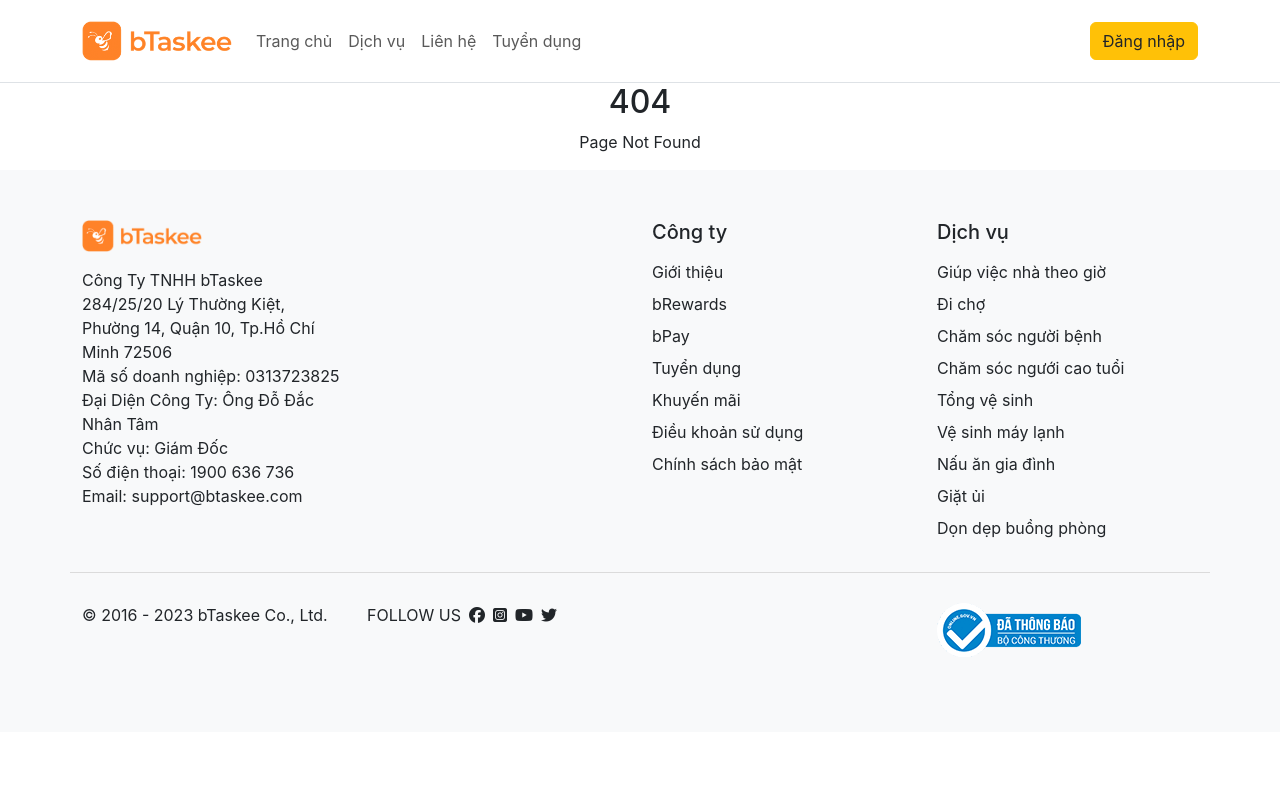
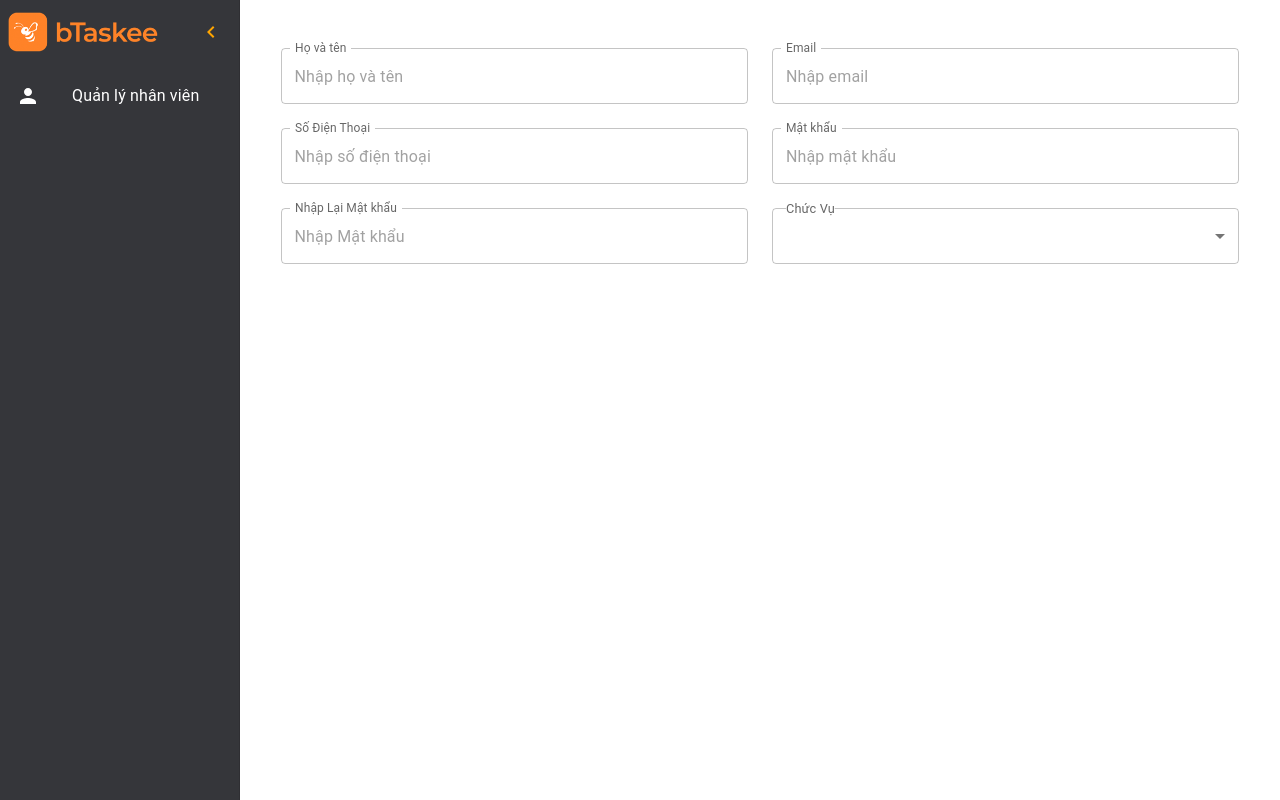
Before and after one commit to Website-cung-cap-dich-vu-giup-viec-nha/FE-GiupViecNha, a React (Create React App) app: page /admin/users in a window 1280 px wide. Built offline with nearby package versions, Linux system fonts and the light colour scheme.

Commit message:
Thiết kế giao diện cho admin

```diff
--- a/package.json
+++ b/package.json
@@ -5,6 +5,7 @@
   "dependencies": {
     "@emotion/react": "^11.11.4",
     "@emotion/styled": "^11.11.5",
+    "@mui/icons-material": "^5.15.18",
     "@mui/material": "^5.15.18",
     "@testing-library/jest-dom": "^5.17.0",
     "@testing-library/react": "^13.4.0",
--- a/src/App.js
+++ b/src/App.js
@@ -2,9 +2,8 @@
 import Cookies from "js-cookie";
 import CircularProgress from "@mui/material/CircularProgress";
 import "./App.css";
-import Header from "./components/Header";
 import DangNhapView from "./pages/DangNhapView";
-import Footer from "./components/Footer";
+import Users from "./pages/admin/users";
 import TrangChuView from "./pages/TrangChuView";
 import NotFound from "./components/NotFound";
 import DangKyView from "./pages/DangKyView";
@@ -13,6 +12,8 @@
 import Sorry from "./components/Sorry";
 import HoSoView from "./pages/HoSoView";
 import DoiMatKhauView from "./pages/DoiMatKhauView";
+import DefaultLayout from "./components/Layout/DefaultLayout";
+import AdminLayout from "./components/Layout/AdminLayout";
 
 const axiosInstance = axios.create({
   baseURL: "http://127.0.0.1:8000/api",
@@ -36,7 +37,11 @@
   (response) => response,
   async (error) => {
     const originalRequest = error.config;
-    if (error.response && error.response.status === 401 && !originalRequest._retry) {
+    if (
+      error.response &&
+      error.response.status === 401 &&
+      !originalRequest._retry
+    ) {
       originalRequest._retry = true;
       const refreshToken = Cookies.get("refreshToken");
       if (refreshToken) {
@@ -104,17 +109,23 @@
 
   return (
     <>
-      <Header user={user} />
-      <Routes>
-        <Route path="/" element={<TrangChuView />} />
+    <Routes>
+        {/* Routes with Default Layout */}
+        <Route path="/" element={<DefaultLayout user={user} />}>
+          <Route path="/" element={<TrangChuView />} />
         <Route path="/dangnhap" element={<DangNhapView />} />
         <Route path="*" element={<NotFound />} />
         <Route path="/dangky" element={<DangKyView />} />
         <Route path="/sorry" element={<Sorry />} />
         <Route path="/hoso" element={user ? <HoSoView user={user} handleReloadHeader={handleReloadHeader}/> : <Navigate to="/dangnhap" />} />
         <Route path='/doimatkhau' element={user ? <DoiMatKhauView user={user}/> : <Navigate to="/dangnhap" />} />
+        </Route>
+
+        {/* Routes with Admin Layout */}
+        <Route path="/admin" element={<AdminLayout />}>
+          <Route path="users" element={<Users />} />
+        </Route>
       </Routes>
-      <Footer />
     </>
   );
 }
--- /dev/null
+++ b/src/components/Layout/AdminLayout.js
@@ -0,0 +1,13 @@
+import React from "react";
+import { Outlet } from "react-router-dom";
+import AdminMenuItem from "../admin/AdminMenuItem";
+
+const AdminLayout = () => {
+  return (
+    <AdminMenuItem>
+      <Outlet />
+    </AdminMenuItem>
+  );
+};
+
+export default AdminLayout;
--- /dev/null
+++ b/src/components/Layout/DefaultLayout.js
@@ -0,0 +1,16 @@
+import React from "react";
+import { Outlet } from "react-router-dom";
+import Header from "../Header";
+import Footer from "../Footer";
+
+const DefaultLayout = ({ user }) => {
+  return (
+    <div>
+      <Header user={user} />
+      <Outlet />
+      <Footer />
+    </div>
+  );
+};
+
+export default DefaultLayout;
--- /dev/null
+++ b/src/components/admin/AdminMenuItem.js
@@ -0,0 +1,135 @@
+import React from "react";
+import {
+  Drawer,
+  List,
+  ListItem,
+  ListItemText,
+  IconButton,
+  Box,
+  CssBaseline,
+  ListItemIcon,
+  GlobalStyles,
+} from "@mui/material";
+import ChevronLeftIcon from "@mui/icons-material/ChevronLeft";
+import ChevronRightIcon from "@mui/icons-material/ChevronRight";
+import UserIcon from "@mui/icons-material/Person";
+import { styled, useTheme } from "@mui/material/styles";
+import logo from "../../assets/Logo.png";
+import { Link, Outlet } from "react-router-dom";
+
+const drawerWidth = 240;
+
+const Main = styled("main", { shouldForwardProp: (prop) => prop !== "open" })(
+  ({ theme, open }) => ({
+    flexGrow: 1,
+    padding: theme.spacing(3),
+    transition: theme.transitions.create("margin", {
+      easing: theme.transitions.easing.sharp,
+      duration: theme.transitions.duration.leavingScreen,
+    }),
+    marginLeft: open ? drawerWidth : `calc(${theme.spacing(7)} + 1px)`,
+  })
+);
+
+const DrawerHeader = styled("div")(({ theme }) => ({
+  display: "flex",
+  alignItems: "center",
+  padding: theme.spacing(0, 1),
+  ...theme.mixins.toolbar,
+  justifyContent: "space-between",
+}));
+
+// const ItemShow = ({ text, icon }) => (
+//   <ListItem button>
+//     <ListItemIcon>{icon}</ListItemIcon>
+//     <ListItemText primary={text} />
+//   </ListItem>
+// );
+
+function AdminMenuItem() {
+  const menuItems = [
+    {
+      to: "/admin/users",
+      icon: UserIcon,
+      text: "Quản lý nhân viên",
+    },
+  ];
+  const theme = useTheme();
+  const [open, setOpen] = React.useState(true);
+
+  const handleDrawerOpen = () => {
+    setOpen(true);
+  };
+
+  const handleDrawerClose = () => {
+    setOpen(false);
+  };
+  return (
+    <Box sx={{ display: "flex" }}>
+      <CssBaseline background={"#FF8227"} />
+      <GlobalStyles />
+      <Drawer
+        variant="permanent"
+        open={open}
+        sx={{
+          width: open ? drawerWidth : `calc(${theme.spacing(7)} + 1px)`,
+          flexShrink: 0,
+          whiteSpace: "nowrap",
+          boxSizing: "border-box",
+          "& .MuiDrawer-paper": {
+            width: open ? drawerWidth : `calc(${theme.spacing(7)} + 1px)`,
+            transition: theme.transitions.create("width", {
+              easing: theme.transitions.easing.sharp,
+              duration: theme.transitions.duration.leavingScreen,
+            }),
+            overflowX: "hidden",
+            background: "#35363a",
+            color: "white",
+          },
+        }}
+      >
+        <DrawerHeader>
+          {open && (
+            <img
+              src={logo}
+              alt="Sawaco Logo"
+              style={{ width: "150px", height: "auto" }}
+            />
+          )}
+          <IconButton
+            onClick={open ? handleDrawerClose : handleDrawerOpen}
+            sx={{ color: "orange" }}
+          >
+            {theme.direction === "ltr" ? (
+              open ? (
+                <ChevronLeftIcon />
+              ) : (
+                <ChevronRightIcon />
+              )
+            ) : open ? (
+              <ChevronRightIcon />
+            ) : (
+              <ChevronLeftIcon />
+            )}
+          </IconButton>
+        </DrawerHeader>
+        <List>
+          {menuItems &&
+            menuItems.map((item, index) => (
+              <ListItem button component={Link} to={item.to} key={index}>
+                <ListItemIcon>
+                  <item.icon style={{ color: "white" }} />{" "}
+                </ListItemIcon>
+                <ListItemText primary={item.text} />
+              </ListItem>
+            ))}
+        </List>
+      </Drawer>
+      <Main open={open} sx={{ marginLeft: "0px !important" }}>
+        <Outlet />
+      </Main>
+    </Box>
+  );
+}
+
+export default AdminMenuItem;
--- /dev/null
+++ b/src/pages/admin/users/components/Searching.js
@@ -0,0 +1,141 @@
+import {
+  Box,
+  FormControl,
+  Grid,
+  InputLabel,
+  MenuItem,
+  Select,
+  TextField,
+} from "@mui/material";
+
+const UsersSearching = ({ searchData, handleChange, dataChucVu }) => {
+  const handleSelectChange = (event) => {
+    handleChange(event.target.value);
+  };
+  const commonComboboxLabelStyle = {
+    backgroundColor: "#FFF",
+    "&.MuiInputLabel-root": {
+      fontSize: "17px",
+      "&.Mui-focused": {
+        color: "#000",
+        backgroundColor: "#FFF",
+        fontWeight: 300,
+      },
+    },
+  };
+  return (
+    <Box py={3} mb={3}>
+      <Grid container spacing={3}>
+        <Grid item xs={12} sm={6} xl={4}>
+          <TextField
+            label="Họ và tên"
+            placeholder="Nhập họ và tên"
+            value={searchData.name}
+            onChange={handleChange}
+            variant="outlined"
+            fullWidth
+            InputLabelProps={{
+              shrink: true,
+            }}
+          />
+        </Grid>
+        <Grid item xs={12} sm={6} xl={4}>
+          <TextField
+            label="Email"
+            placeholder="Nhập email"
+            value={searchData.email}
+            onChange={handleChange}
+            variant="outlined"
+            fullWidth
+            InputLabelProps={{
+              shrink: true,
+            }}
+            textAlign="center"
+          />
+        </Grid>
+        <Grid item xs={12} sm={6} xl={4}>
+          <TextField
+            label="Số Điện Thoại"
+            placeholder="Nhập số điện thoại"
+            value={searchData.SDT}
+            onChange={handleChange}
+            variant="outlined"
+            fullWidth
+            InputLabelProps={{
+              shrink: true,
+            }}
+            textAlign="center"
+          />
+        </Grid>
+        <Grid item xs={12} sm={6} xl={4}>
+          <TextField
+            label="Mật khẩu"
+            placeholder="Nhập mật khẩu"
+            value={searchData.password}
+            onChange={handleChange}
+            variant="outlined"
+            fullWidth
+            type="password"
+            InputLabelProps={{
+              shrink: true,
+            }}
+            textAlign="center"
+          />
+        </Grid>
+        <Grid item xs={12} sm={6} xl={4}>
+          <TextField
+            label="Nhập Lại Mật khẩu"
+            placeholder="Nhập Mật khẩu"
+            value={searchData.password_confirmation}
+            onChange={handleChange}
+            variant="outlined"
+            fullWidth
+            type="password"
+            InputLabelProps={{
+              shrink: true,
+            }}
+            textAlign="center"
+          />
+        </Grid>
+        <Grid item xs={12} sm={6} xl={4}>
+          <FormControl fullWidth className="formControl">
+            <InputLabel
+              shrink={true}
+              sx={commonComboboxLabelStyle}
+              id="ward-label"
+            >
+              Chức Vụ
+            </InputLabel>
+            <Select
+              value={searchData.idChucVu}
+              onChange={handleSelectChange}
+              MenuProps={{
+                PaperProps: {
+                  sx: {
+                    overflow: "auto !important",
+                  },
+                },
+                style: { maxHeight: "40VH", overflow: "auto !important" },
+              }}
+            >
+              <MenuItem value="" disabled>
+                Chọn chức vụ
+              </MenuItem>
+              {dataChucVu ? (
+                dataChucVu.map((item) => (
+                  <MenuItem key={item.id} value={item.tenChucVu}>
+                    {item.tenChucVu}
+                  </MenuItem>
+                ))
+              ) : (
+                <MenuItem>nothing</MenuItem>
+              )}
+            </Select>
+          </FormControl>
+        </Grid>
+      </Grid>
+    </Box>
+  );
+};
+
+export default UsersSearching;
--- /dev/null
+++ b/src/pages/admin/users/index.js
@@ -0,0 +1,32 @@
+import { Grid } from "@mui/material";
+import { useState } from "react";
+import UsersSearching from "./components/Searching";
+
+const Users = () => {
+  // eslint-disable-next-line
+  const [searchData, setSearchData] = useState({});
+  return (
+    <Grid container>
+      <Grid item xs={0.2} sm={0.2} xl={0.2}>
+        {" "}
+      </Grid>
+      <Grid item xs={11.6} sm={11.6} xl={11.6}>
+        <UsersSearching searchData={searchData} />
+      </Grid>
+      <Grid item xs={0.2} sm={0.2} xl={0.2}>
+        {" "}
+      </Grid>
+      <Grid item xs={0.2} sm={0.2} xl={0.2}>
+        {" "}
+      </Grid>
+      <Grid item xs={11.6} sm={11.6} xl={11.6}>
+        {/* Hiển thị bảng ở đây */}
+      </Grid>
+      <Grid item xs={0.2} sm={0.2} xl={0.2}>
+        {" "}
+      </Grid>
+    </Grid>
+  );
+};
+
+export default Users;
```
Also changed, not shown: 1 other file (tests, documents, lock files or other folders).
